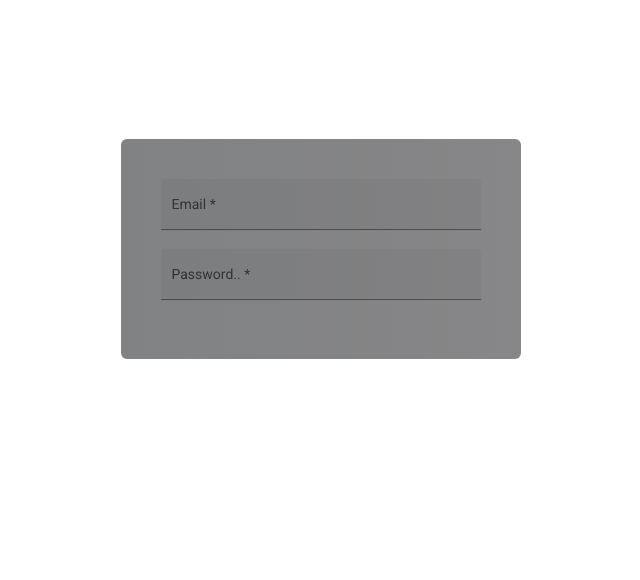
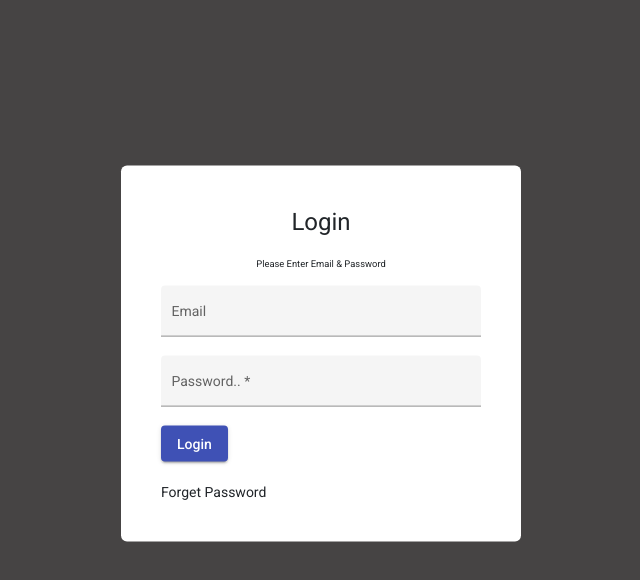
Before and after one commit to obaid120/obaid, an Angular app: page / in a window 1280 px wide. Shown: the top 580 px of the page, without its empty margins (319-959 px from the left). Built offline with nearby package versions, Linux system fonts and the light colour scheme.

Commit message:
style changes

```diff
--- a/src/app/login/login.component.css
+++ b/src/app/login/login.component.css
@@ -1,3 +1,4 @@
+
 .card{
 
     border: none;
@@ -6,9 +7,9 @@
     position:absolute;
     top: 16%;
     left: 50%;
-    transform: translate(-50%,5%);
-    background: rgb(187, 188, 189);
-    background: linear-gradient(90deg,rgb(128, 130, 131) 0% ,rgb(135, 134, 136) 100%);
+    transform: translate(-50%,10%);
+    background: rgb(33, 92, 151);
+    background: linear-gradient(90deg,rgb(255, 255, 255) 0% ,rgb(255, 255, 255) 100%);
 }
 .example-form {
     min-width: 150px;
--- a/src/app/login/login.component.html
+++ b/src/app/login/login.component.html
@@ -2,17 +2,27 @@
     <div class="row">
         <div class="col-md-6">
             <div class="card">
-                <form class="example-form">
+                <div class="text-center">
+                    <h1>Login</h1>
+                    <h6>Please Enter Email & Password</h6>
+                </div>
+                <form class="example-form" [formGroup]="loginForm">
                     <mat-form-field class="example-full-width" appearance="fill">
                         <mat-label>Email</mat-label>
-                        <input type="email" [formControl]="emailFormControl" matInput placeholder="Ex. pat@example.com">
+                        <input type="email" formControlName="email" matInput placeholder="Ex. pat@example.com">
+
 
                     </mat-form-field>
+                    <span class="text-danger" *ngIf="loginForm.controls['email'].dirty && loginForm.hasError('required','email')" >*Email is require </span>
                     <mat-form-field class="example-full-width" appearance="fill">
                         <mat-label>Password..</mat-label>
-                        <input [formControl]="emailFormControl" type="password" matInput placeholder="Ex. Password">
+                        <input  type="password" formControlName="password" matInput placeholder="Ex. Password">
 
                     </mat-form-field>
+                    <button mat-raised-button color="primary">Login</button>
+                    <br>
+                    <br>
+                    <a  style="cursor: pointer;">Forget Password</a>
                 </form>
             </div>
         </div>
--- a/src/app/login/login.component.ts
+++ b/src/app/login/login.component.ts
@@ -16,20 +16,20 @@ import {HttpClient} from '@angular/common/http'
 })
 export class LoginComponent implements OnInit {
 
-  emailFormControl = new FormControl('', [Validators.required, Validators.email]);
+  // emailFormControl = new FormControl('', [Validators.required, Validators.email]);
+  loginForm! : FormGroup
 
-
-  constructor() { }
+  constructor(private formBuilder : FormBuilder) { }
 
 
 
 
 
   ngOnInit(): void {
-    // this.loginForm = this.formBuilder.group({
-    //   email : ['',Validators.required],
-    //   password : ['',Validators.required]
-    // })
+    this.loginForm = this.formBuilder.group({
+      email : ['',Validators.compose([Validators.required,Validators.email])],
+      password : ['',Validators.required]
+    })
   }
 
 
--- a/src/index.html
+++ b/src/index.html
@@ -11,6 +11,7 @@
   <link rel="preconnect" href="https://fonts.gstatic.com">
   <link href="https://fonts.googleapis.com/css2?family=Roboto:wght@300;400;500&display=swap" rel="stylesheet">
   <link href="https://fonts.googleapis.com/icon?family=Material+Icons" rel="stylesheet">
+
 </head>
 <body class="mat-typography">
   <app-root></app-root>
--- a/src/styles.css
+++ b/src/styles.css
@@ -1,4 +1,8 @@
 /* You can add global styles to this file, and also import other style files */
 
 html, body { height: 100%; }
-body { margin: 0; font-family: Roboto, "Helvetica Neue", sans-serif; }
+body {
+    margin: 0;
+    font-family: Roboto, "Helvetica Neue", sans-serif;
+    background: rgb(70, 68, 68);
+}
```
